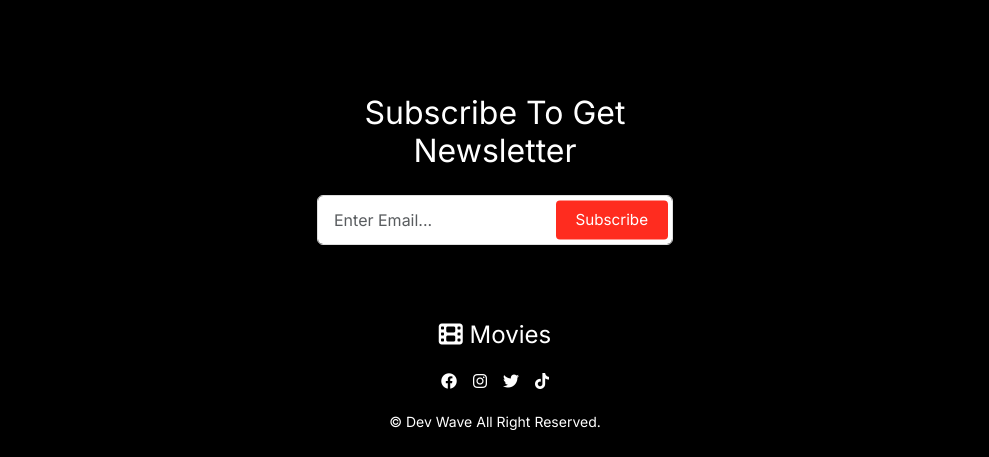
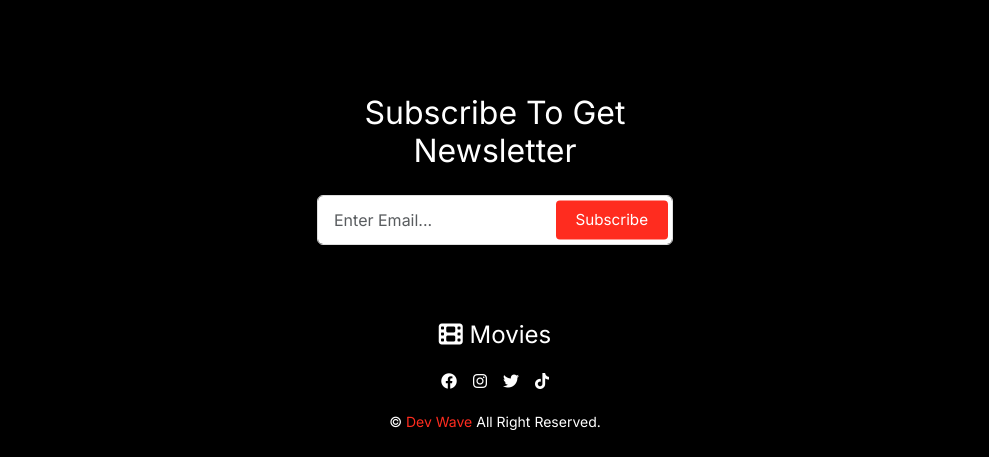
Before and after one commit to laila2005/Movies_App-master, a plain HTML site: page index.html in a window 1280 px wide. Shown: the part 2605-3062 px from the top of the page, without its empty margins (145-1134 px from the left). Drawn offline with nearby package versions, Linux system fonts and the light colour scheme.

Commit message:
change copyright styling

```diff
--- a/index.html
+++ b/index.html
@@ -350,7 +350,7 @@
       <a href="#" class="text-white" title="Twitter"><i class="fa-brands fa-twitter"></i></a>
       <a href="#" class="text-white" title="TikTok"><i class="fa-brands fa-tiktok"></i></a>
     </div>
-    <small>&#169; <span>Dev Wave</span> All Right Reserved.</small>
+    <small>&#169; <span class="text-red">Dev Wave</span> All Right Reserved.</small>
   </footer>
 
   <!-- Bootstrap JS Bundle with Popper -->
```
